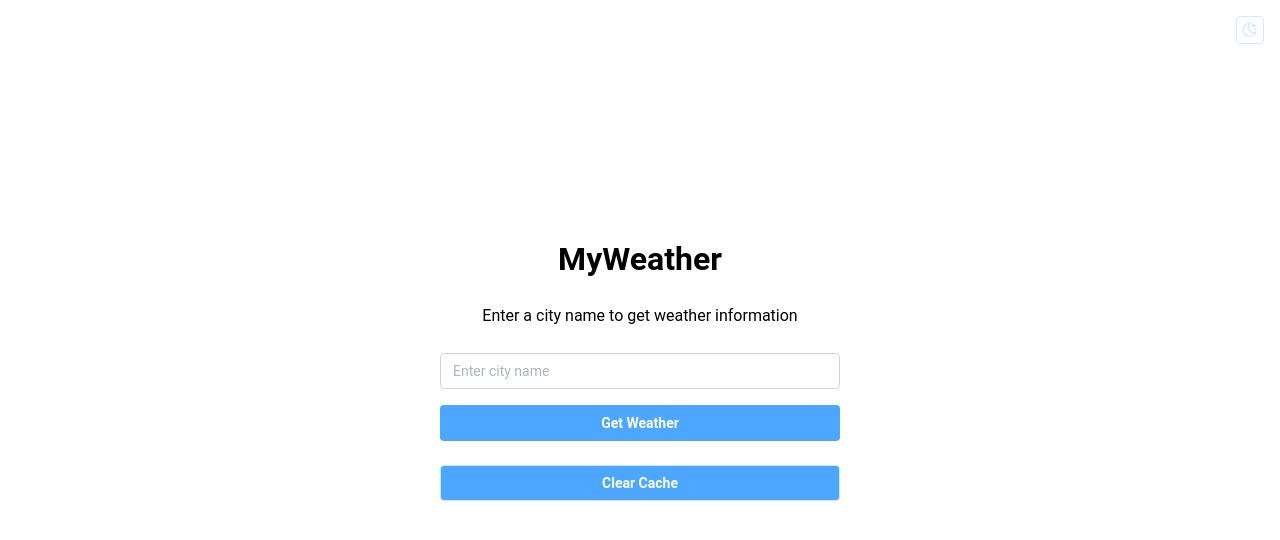
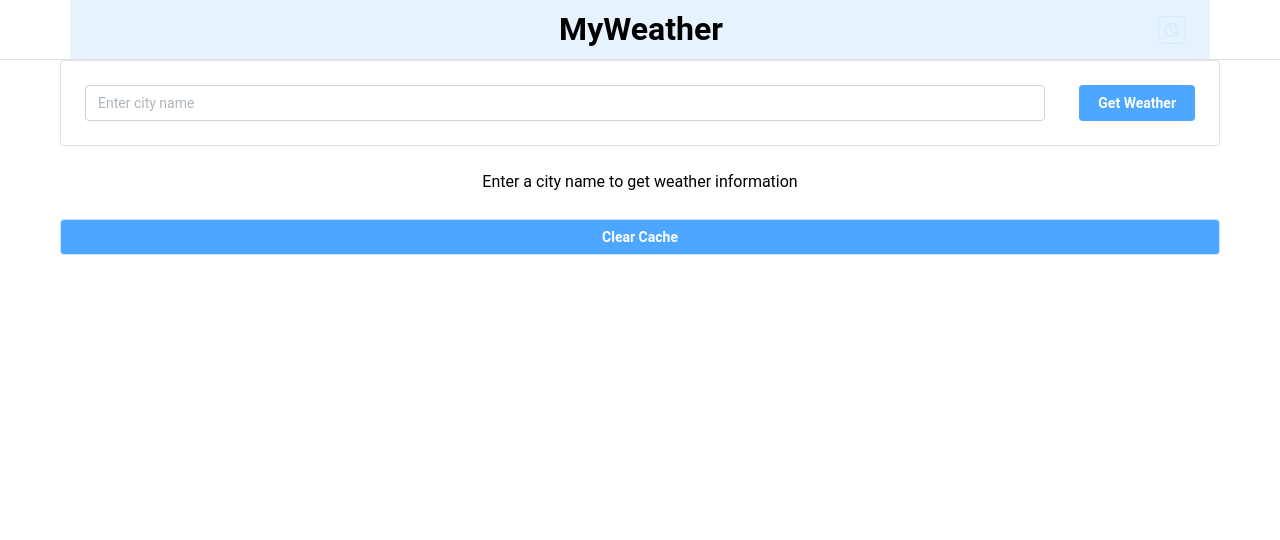
Before and after one commit to k-prasad7/MyWeather, a React (Vite) app: page / in a window 1280 px wide. Shown: the top 540 px of the page. Built offline with nearby package versions, Linux system fonts and the light colour scheme.

Commit message:
Working horizontal 5 day forecast

```diff
--- a/src/App.tsx
+++ b/src/App.tsx
@@ -1,5 +1,5 @@
 import React from 'react';
-import { AppShell, Center, useMantineColorScheme, ActionIcon, Box } from '@mantine/core';
+import { AppShell, useMantineColorScheme, ActionIcon, Group, Title, Container } from '@mantine/core';
 import { IconSun, IconMoonStars } from '@tabler/icons-react';
 import Weather from './components/Weather';
 
@@ -9,17 +9,13 @@ function App() {
 
   return (
     <AppShell
-      padding="md"
       header={{ height: 60 }}
     >
-      <Box
-        style={{
-          position: 'absolute',
-          top: '1rem',
-          right: '1rem',
-          zIndex: 1000,
-        }}
-      >
+      <AppShell.Header>
+        <Container size="lg" style={{ height: '100%' }}>
+          <Group justify="space-between" align="center" style={{ height: '100%' }}>
+            <div style={{ width: '30px' }} /> {/* Spacer */}
+            <Title order={1}>MyWeather</Title>
             <ActionIcon
               variant="outline"
               color={dark ? 'yellow' : 'blue'}
@@ -28,10 +24,13 @@ function App() {
             >
               {dark ? <IconSun size="1.1rem" /> : <IconMoonStars size="1.1rem" />}
             </ActionIcon>
-      </Box>
-      <Center style={{ height: 'calc(100vh - 60px)' }}>
+          </Group>
+        </Container>
+      </AppShell.Header>
+
+      <AppShell.Main>
         <Weather />
-      </Center>
+      </AppShell.Main>
     </AppShell>
   );
 }
--- a/src/components/Weather.tsx
+++ b/src/components/Weather.tsx
@@ -1,5 +1,5 @@
 import React from 'react';
-import { Stack, Title, Alert, Center, Text, Button } from '@mantine/core';
+import { Stack, Title, Alert, Center, Text, Button, Paper, Box } from '@mantine/core';
 import { IconAlertCircle } from '@tabler/icons-react';
 import WeatherSearch from './WeatherSearch';
 import WeatherDisplay from './WeatherDisplay';
@@ -23,8 +23,10 @@ const Weather: React.FC = () => {
   };
 
   return (
-    <Stack gap="md" align="center" style={{ width: '100%', maxWidth: 400 }}>
-      <Title order={1}>MyWeather</Title>
+    <Stack gap="md" align="stretch" style={{ width: '100%', maxWidth: '1200px', margin: '0 auto', padding: '0 20px' }}>
+      <Paper p="md" withBorder>
+        <WeatherSearch onSearch={handleSearch} loading={loading} />
+      </Paper>
 
       {error && (
         <Alert icon={<IconAlertCircle size="1rem" />} title="Error" color="red">
@@ -43,8 +45,6 @@ const Weather: React.FC = () => {
         </Center>
       )}
 
-      <WeatherSearch onSearch={handleSearch} loading={loading} />
-
       <Button onClick={handleClearCache} variant="outline" fullWidth>Clear Cache</Button>
     </Stack>
   );
--- a/src/components/WeatherForecast.tsx
+++ b/src/components/WeatherForecast.tsx
@@ -2,46 +2,50 @@ import React from 'react';
 import { Stack, Title, Paper, Group, Text } from '@mantine/core';
 import { WeatherForecast as WeatherForecastType } from '../types/weather';
 import { getWeatherIconClass } from '../utils/weatherUtils';
-import { formatDateShort, formatTime, is11AM } from '../utils/dateUtils';
+import { formatDateShort, formatTime, is11AM, isToday, addDays } from '../utils/dateUtils';
 
 interface WeatherForecastProps {
   forecast: WeatherForecastType[];
 }
 
-const WeatherForecastItem: React.FC<{ data: WeatherForecastType }> = ({ data }) => {
+const WeatherForecastItem: React.FC<{ data: WeatherForecastType; index: number }> = ({ data, index }) => {
   const date = new Date(data.dt * 1000);
+  const dayLabel = index === 0 ? 'Today' :
+                   index === 1 ? 'Tomorrow' :
+                   formatDateShort(date);
+
   return (
-    <Paper p="xs" withBorder>
+    <Paper p="xs" withBorder style={{ flex: '1 1 0', minWidth: '0' }}>
       <Stack gap="xs" align="center">
-        <Text size="sm" fw={500}>{formatDateShort(date)}</Text>
-        <Text size="xs">{formatTime(date)}</Text>
+        <Text size="sm" fw={500}>{dayLabel}</Text>
         <i className={`wi ${getWeatherIconClass(data.weather[0].id)}`} style={{ fontSize: '2rem' }} />
-        <Text size="sm">{Math.round(data.main.temp)}°F</Text>
+        <Text size="sm">{Math.round(data.main.temp_max)}°/{Math.round(data.main.temp_min)}°</Text>
         <Text size="xs">{data.weather[0].description}</Text>
+        <Group gap="xs" justify="center">
+          <Text size="xs">{Math.round(data.wind.speed)} mph</Text>
+          <Text size="xs">{data.main.humidity}%</Text>
+        </Group>
       </Stack>
     </Paper>
   );
 };
 
 const WeatherForecast: React.FC<WeatherForecastProps> = ({ forecast }) => {
-  // Filter forecast data to only include 11:00 AM entries
-  const filteredForecast = forecast.filter(item => is11AM(new Date(item.dt * 1000)));
-
-  // Group filtered forecast data by day
-  const groupedForecast = filteredForecast.reduce((acc, item) => {
-    const date = new Date(item.dt * 1000).toDateString();
-    if (!acc[date]) {
-      acc[date] = item;
-    }
-    return acc;
-  }, {} as Record<string, WeatherForecastType>);
+  const today = new Date();
+  const fiveDayForecast = Array.from({ length: 5 }, (_, i) => {
+    const targetDate = addDays(today, i);
+    return forecast.find(item => {
+      const itemDate = new Date(item.dt * 1000);
+      return isToday(itemDate) && is11AM(itemDate);
+    }) || forecast[i * 8]; // Fallback to every 8th item if 11 AM not found
+  });
 
   return (
     <Stack gap="md">
-      <Title order={3}>5-Day Forecast (11:00 AM)</Title>
-      <Group gap="xs" style={{ overflowX: 'auto' }}>
-        {Object.entries(groupedForecast).map(([date, item]) => (
-          <WeatherForecastItem key={date} data={item} />
+      <Title order={3}>5-Day Forecast</Title>
+      <Group grow align="stretch" style={{ gap: '10px' }}>
+        {fiveDayForecast.map((item, index) => (
+          <WeatherForecastItem key={`${item.dt}-${index}`} data={item} index={index} />
         ))}
       </Group>
     </Stack>
--- a/src/components/WeatherSearch.tsx
+++ b/src/components/WeatherSearch.tsx
@@ -1,5 +1,5 @@
 import React, { useState } from 'react';
-import { Stack, TextInput, Button } from '@mantine/core';
+import { Group, TextInput, Button } from '@mantine/core';
 
 interface WeatherSearchProps {
   onSearch: (city: string) => void;
@@ -19,14 +19,17 @@ const WeatherSearch: React.FC<WeatherSearchProps> = ({ onSearch, loading }) => {
 
   return (
     <form onSubmit={handleSubmit} style={{ width: '100%' }}>
-      <Stack gap="sm">
+      <Group align="flex-end" justify="space-between">
         <TextInput
           placeholder="Enter city name"
           value={searchInput}
           onChange={(e) => setSearchInput(e.currentTarget.value)}
+          style={{ flexGrow: 1, marginRight: '10px' }}
         />
-        <Button type="submit" loading={loading}>Get Weather</Button>
-      </Stack>
+        <Button type="submit" loading={loading}>
+          Get Weather
+        </Button>
+      </Group>
     </form>
   );
 };
--- a/src/utils/dateUtils.ts
+++ b/src/utils/dateUtils.ts
@@ -21,6 +21,7 @@ export function formatTime(date: Date): string {
 
 export function formatDateShort(date: Date): string {
   const options: Intl.DateTimeFormatOptions = {
+    weekday: 'short',
     month: 'short',
     day: 'numeric'
   };
```
Lines whose indentation alone changed are shown as unchanged.
